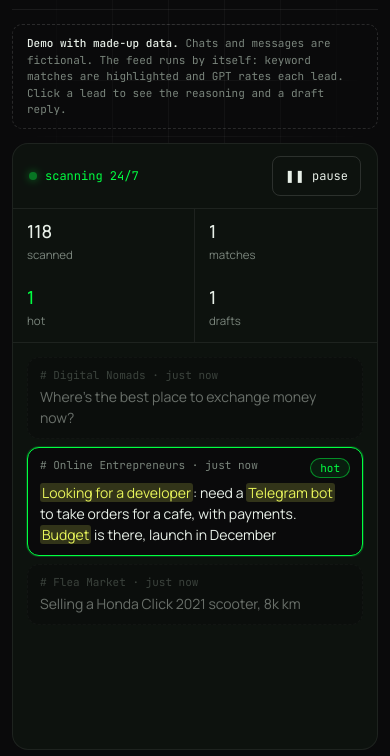
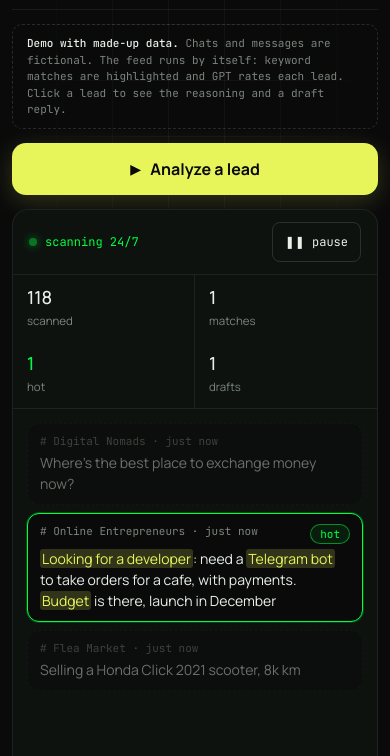
Before and after one commit to mikeabakumoff/awelabs-order-radar-demo, a plain HTML site: page index.html in a window 390 px wide. Shown: the part 88-844 px from the top of the page. Drawn offline with Linux system fonts and the light colour scheme.

Commit message:
Mobile action button
Co-Authored-By: Claude Opus 5.5 <noreply@anthropic.com>

```diff
--- a/index.html
+++ b/index.html
@@ -232,6 +232,25 @@ document.querySelectorAll('.lang button').forEach(function(b){b.onclick=function
   idx=0;sel=null;items=[];c={s:0,m:0,h:0,d:0};nChats=16;$('feed').innerHTML='';apply();upC();emptyDet();step();loop()}});
 apply();upC();emptyDet();step();loop();
 </script>
+<style>
+.mrun{display:none}
+@media(max-width:860px){.mrun{display:flex;align-items:center;justify-content:center;gap:10px;width:100%;height:52px;margin:0 0 14px;border:0;border-radius:14px;background:var(--lime,#e8f55a);color:#0a0a0b;font:700 16px var(--body,sans-serif);box-shadow:0 6px 24px rgba(232,245,90,.18);cursor:pointer}
+.mrun[disabled]{opacity:.55}.mrun i{font-style:normal;font-size:13px}}
+</style>
+<script>
+(function(){
+  var note=document.querySelector('.note');if(!note)return;
+  var CFG={pick:'#feed .it.match',target:'#det',label:{ru:'Разобрать горячий лид',en:'Analyze a lead'},wait:{ru:'Ищу совпадения...',en:'Scanning...'}};
+  var b=document.createElement('button');b.className='mrun';b.type='button';b.innerHTML='<i>&#9654;</i><span></span>';
+  note.parentNode.insertBefore(b,note.nextSibling);
+  function lang(){return (document.documentElement.lang||'ru').slice(0,2)==='en'?'en':'ru'}
+  function label(t){b.querySelector('span').textContent=t||CFG.label[lang()]}
+  label();new MutationObserver(function(){label()}).observe(document.documentElement,{attributes:true,attributeFilter:['lang']});
+  function go(){var el=document.querySelector(CFG.pick);if(!el)return false;el.click();
+    setTimeout(function(){var t=document.querySelector(CFG.target);t=t?(t.closest('.panel')||t):null;if(t){window.scrollTo({top:t.getBoundingClientRect().top+window.pageYOffset-8,behavior:'smooth'})}},150);return true}
+  b.onclick=function(){if(go())return;b.disabled=true;label(CFG.wait[lang()]);var n=0,iv=setInterval(function(){n++;if(go()||n>40){clearInterval(iv);b.disabled=false;label()}},400)};
+})();
+</script>
 <!-- AweLabs analytics -->
 <script>
 (function(){
```
